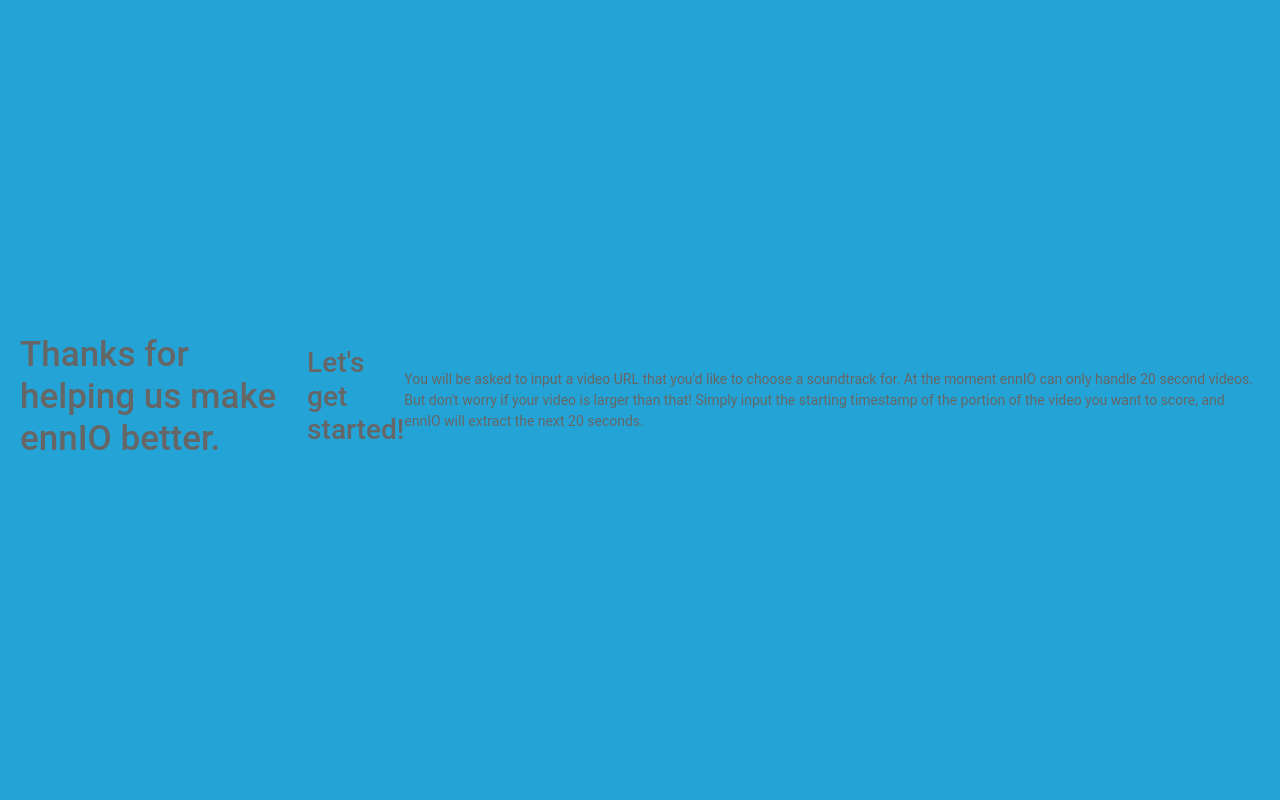
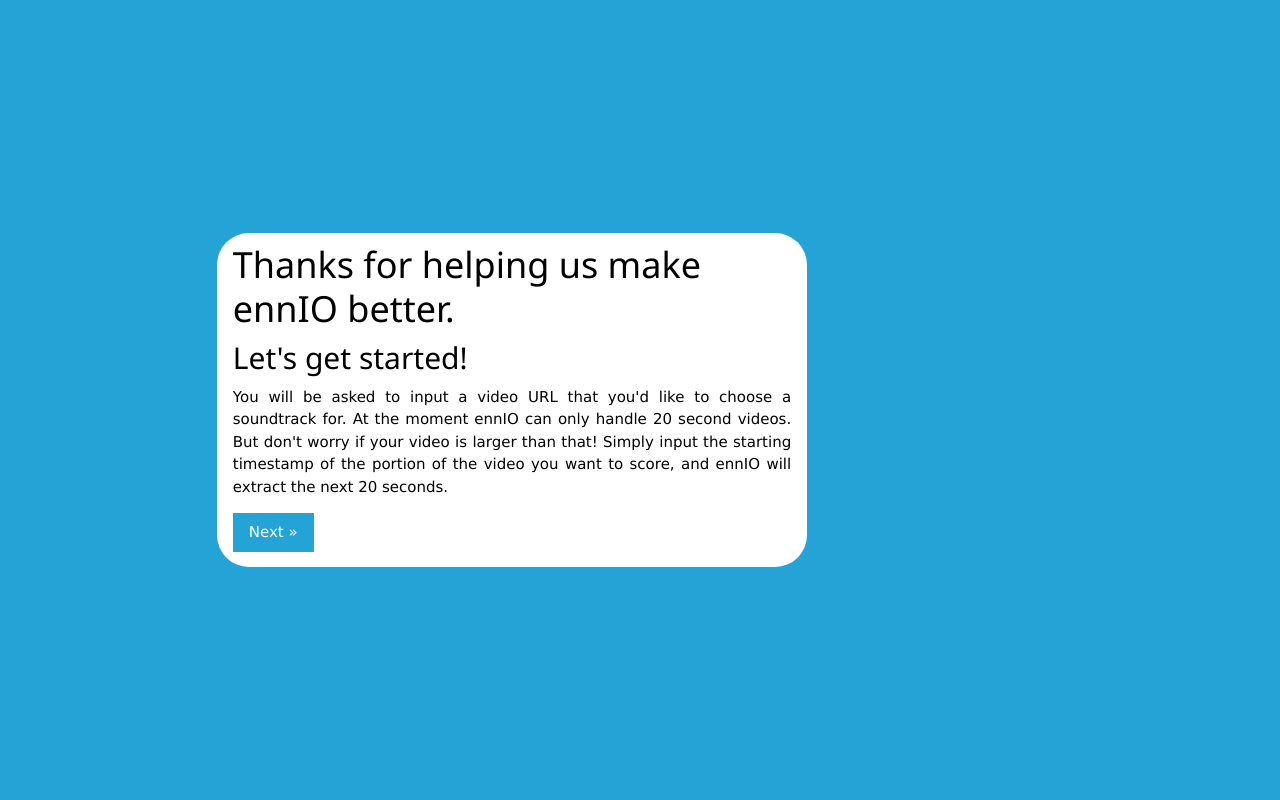
Before and after one commit to iloum/eNNio, a Django app: page / in a window 1280 px wide. Run offline with Django 3.2, Linux system fonts and the light colour scheme; some libraries are stand-ins or nearby versions.

Commit message:
css cleanup and html sanitization

```diff
--- a/web_ui/web_evaluator/static/web_evaluator/main.css
+++ b/web_ui/web_evaluator/static/web_evaluator/main.css
@@ -13,6 +13,10 @@
     outline: none;
 }
 body {
+    position: relative;
+    width: 80%;
+    border-radius: 30px;
+    background: #fff;
     display: flex;
     justify-content: center;
     align-items: center;
--- a/web_ui/web_evaluator/templates/web_evaluator/base.html
+++ b/web_ui/web_evaluator/templates/web_evaluator/base.html
@@ -6,6 +6,7 @@
     <link rel="stylesheet" href="https://stackpath.bootstrapcdn.com/bootstrap/4.4.1/css/bootstrap.min.css"
           integrity="sha384-Vkoo8x4CGsO3+Hhxv8T/Q5PaXtkKtu6ug5TOeNV6gBiFeWPGFN9MuhOf23Q9Ifjh" crossorigin="anonymous">
     <link rel="stylesheet" type="text/css" href="{% static 'web_evaluator/main.css'%}">
+    <link rel="stylesheet" href="https://www.w3schools.com/w3css/4/w3.css">
     <meta name="viewport" content="width=device-width, initial-scale=1, shrink-to-fit=no">
     {% if title %}
     <title>ennIO - {{ title }}</title>
@@ -32,4 +33,5 @@
 <script src="https://ajax.googleapis.com/ajax/libs/jquery/3.4.1/jquery.min.js"></script>
 {% block js %}{% endblock js %}
 </body>
+
 </html>
--- a/web_ui/web_evaluator/templates/web_evaluator/home.html
+++ b/web_ui/web_evaluator/templates/web_evaluator/home.html
@@ -1,13 +1,24 @@
 {% extends "web_evaluator/base.html" %}
 {% block content %}
+
+
+<body>
+<div class="body-left-decoration"></div>
+<div class="body-right-decoration"></div>
+<div class="body-circle"></div>
+<div class="w3-panel w3-white w3-section w3-round-xxlarge w3-margin" style="width:60%;">
     <h1>Thanks for helping us make ennIO better.</h1>
     <h2>Let's get started!</h2>
-    <main>
-        You will be asked to input a video URL that you'd like to choose a soundtrack for. At the moment ennIO can only
-        handle 20 second videos. But don't worry if your video is larger than that! Simply input the starting timestamp
-        of the portion of the video you want to score, and ennIO will extract the next 20 seconds.
-    </main>
+    <p class="text-justify">You will be asked to input a video URL that you'd like to choose a soundtrack for.
+        At the moment ennIO can only handle 20 second videos. But don't worry if your video is larger than that!
+        Simply input the starting timestamp of the portion of the video you want to score, and ennIO will
+        extract the next 20 seconds.</p>
+    <p>
+        <a class="next" href={% url 'evaluator-input'%}> Next &raquo;</a>
+    </p>
+</div>
+
+</body>
+
+
 {% endblock content%}
-{% block buttons %}
-     <a class="next" href={% url 'evaluator-input'%}> Next &raquo;</a>
-{% endblock buttons%}
```
Also changed, not shown: web_ui/web_evaluator/templates/web_evaluator/user-input.html (+0 -8 lines). Lines whose indentation alone changed are shown as unchanged.
